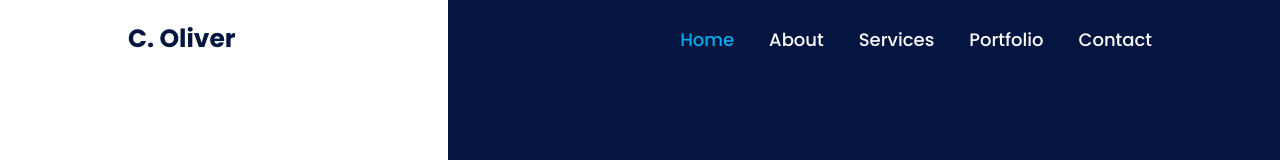
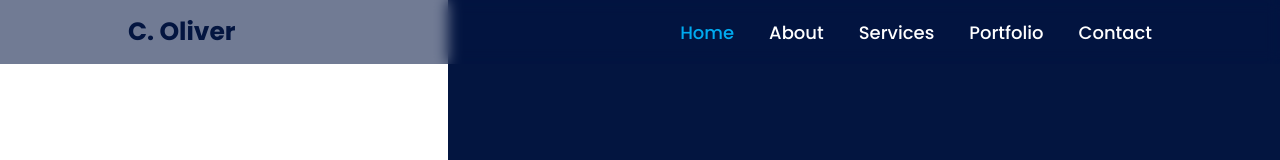
Before and after one commit to Montcat/vue-portfolio-landing-page, a Vue app: page / in a window 1280 px wide. Shown: the top 160 px of the page. Built offline with nearby package versions, Linux system fonts and the light colour scheme.

Commit message:
glassmophisizing the nav bar

```diff
--- a/src/components/TheHeader.vue
+++ b/src/components/TheHeader.vue
@@ -21,11 +21,13 @@
 		left: 0;
 		width: 100%;
 		padding: 20px 10%;
-		background-color: transparent;
 		display: flex;
 		justify-content: space-between;
 		align-items: center;
 		z-index: 100;
+		background-color: #0315408f;
+		height: 4rem;
+		backdrop-filter: blur(7px);
 	}
 
 	.logo {
```
